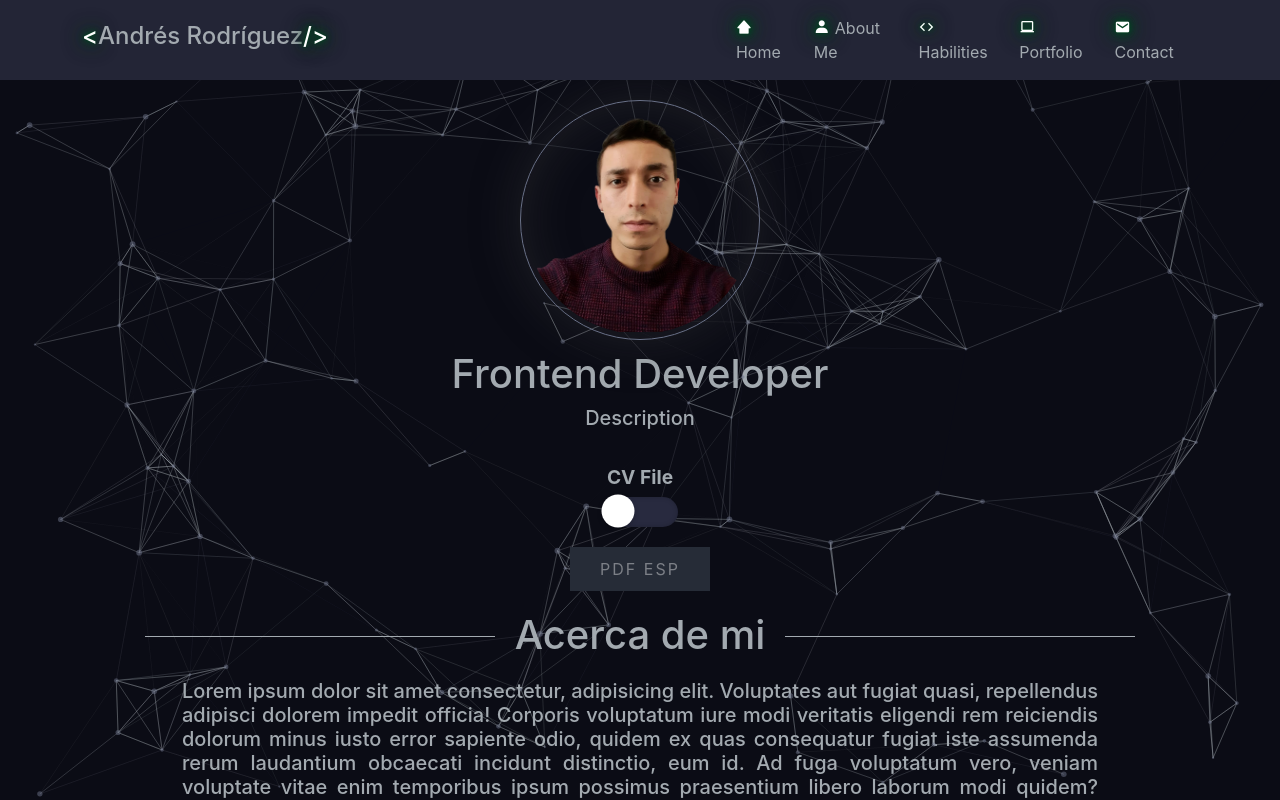
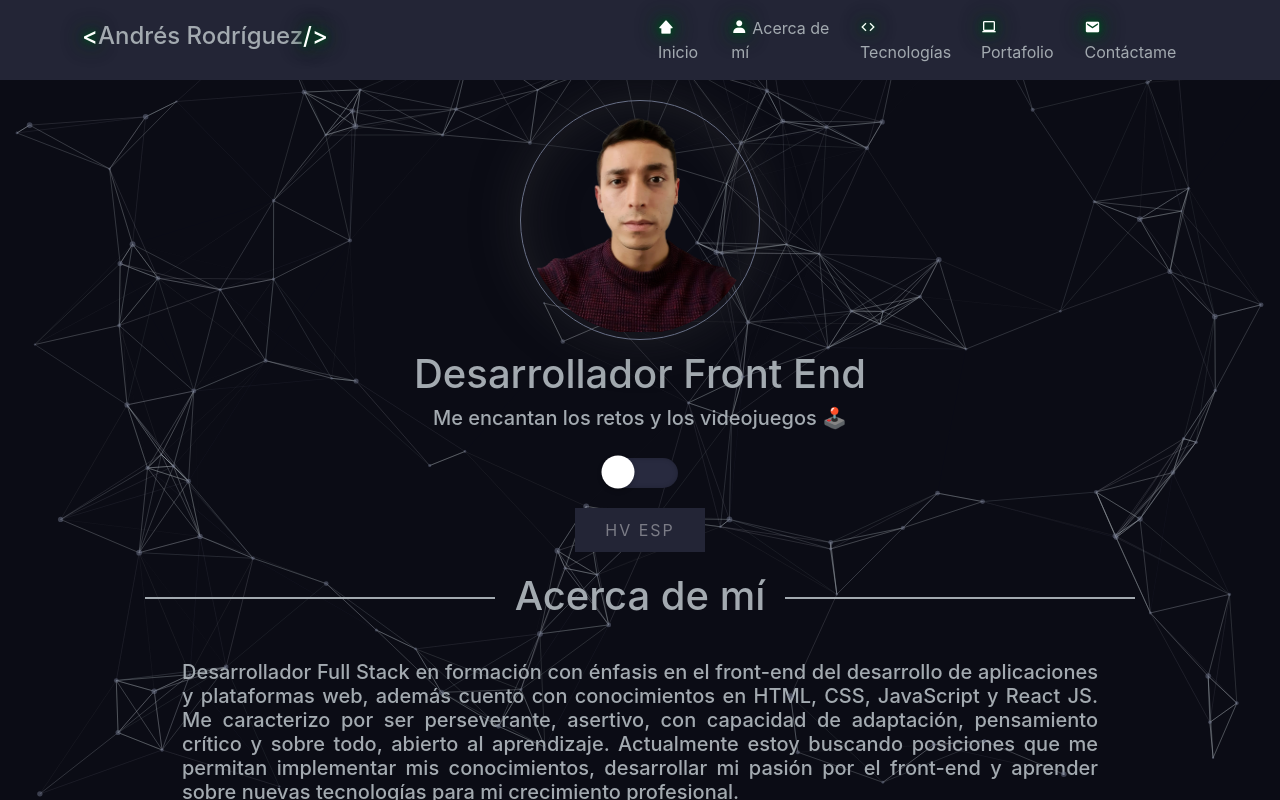
Before and after one commit to JuanDavidGongora/portafoliojuandavid, a React (Vite) app: page / in a window 1280 px wide. Shown: the top 800 px of the page. Built offline with nearby package versions, Linux system fonts and the light colour scheme.

Commit message:
actualizando

```diff
--- a/src/App.css
+++ b/src/App.css
@@ -47,7 +47,7 @@ a{
   display: flex;
   flex-direction: row;
   align-items: end;
-  margin-right: 400px !important;
+  margin-right: 322px !important;
 }
 .imgNav{
   margin-right: 10px;
@@ -129,7 +129,7 @@ a{
 .h1{
   display: inline-block;
   position: relative;
-  margin-bottom: 20px !important;
+  margin-bottom: 40px !important;
   z-index: 99;
 }
 .h1::after, .h1::before{
@@ -151,7 +151,7 @@ a{
   flex-direction: column;
   justify-content: center;
   align-items: center;
-  margin: 20px 0px;
+  margin: 20px 0px 40px 0;
 }
 .h5{
   text-align: justify;
@@ -225,6 +225,7 @@ a{
 .center>input:checked[type="checkbox"] {
   /* background: #03a9f4; */
   background: var(--color-nine);
+  box-shadow: inset 0 0 1px #6B7288,inset 0 0 5px #6B7288,inset 0 0 10px #6B7288,inset 0 0 15px #6B7288,inset 0 0 20px #6B7288,inset 0 0 25px #6B7288;
 }
 
 .box, .box>form>label {
@@ -268,6 +269,7 @@ a{
   box-shadow: -5px -5px 8px rgba(58,58,58,.09019607843137255),5px 5px 10px rgba(66,66,66,.34901960784313724);
   padding: 3px;
   font-size: 30px;
+  /* box-shadow: 0 0 1px #6B7288, 0 0 5px #6B7288, 0 0 10px #6B7288, 0 0 15px #6B7288, 0 0 20px #6B7288, 0 0 25px #6B7288; */
 }
 #check:checked + .box {
   width: 500px;
@@ -322,7 +324,8 @@ button, input, optgroup, select, textarea {
   text-decoration: none;
   text-transform: uppercase;
   color: rgba(255, 255, 255, 0.4);
-  background: #262c37;
+  /* background: #262c37; */
+  background: var(--color-three);
   letter-spacing: 2px;
   font-size: 16px;
   transition: 0.5s;
--- a/src/components/About.jsx
+++ b/src/components/About.jsx
@@ -2,15 +2,15 @@ import React from 'react';
 
 const About = () => {
     return (
-        <div className='aboutMe'>
+        <div className='aboutMe' id='s-about'>
             <div>
                 <h1 className='h1'>
-                    Acerca de mi
+                    Acerca de mí
                 </h1>
             </div>
             <div>
                 <h5 className='h5'>
-                    Lorem ipsum dolor sit amet consectetur, adipisicing elit. Voluptates aut fugiat quasi, repellendus adipisci dolorem impedit officia! Corporis voluptatum iure modi veritatis eligendi rem reiciendis dolorum minus iusto error sapiente odio, quidem ex quas consequatur fugiat iste assumenda rerum laudantium obcaecati incidunt distinctio, eum id. Ad fuga voluptatum vero, veniam voluptate vitae enim temporibus ipsum possimus praesentium libero laborum modi quidem? Voluptatem deserunt non autem aperiam quis deleniti nobis! A ipsam, eaque, debitis necessitatibus itaque facilis corporis odio velit magnam, ipsa voluptate nihil voluptas. Vero, pariatur labore rerum amet inventore aspernatur illum numquam at illo iure harum tempore eveniet explicabo.
+                Desarrollador Full Stack en formación con énfasis en el front-end del desarrollo de aplicaciones y plataformas web, además cuento con conocimientos en HTML, CSS, JavaScript y React JS. Me caracterizo por ser perseverante, asertivo, con capacidad de adaptación, pensamiento crítico y sobre todo, abierto al aprendizaje. Actualmente estoy buscando posiciones que me permitan implementar mis conocimientos, desarrollar mi pasión por el front-end y aprender sobre nuevas tecnologías para mi crecimiento profesional.
                 </h5>
             </div>
 
--- a/src/components/Contact.jsx
+++ b/src/components/Contact.jsx
@@ -3,9 +3,9 @@ import { Form, InputGroup } from "react-bootstrap";
 
 const Contact = () => {
   return (
-    <div className="aboutMe">
+    <div className="aboutMe" id='s-contact'>
       <div>
-        <h1 className="h1">Contactame</h1>
+        <h1 className="h1">Contáctame</h1>
       </div>
       <div className="contactColumn">
 
--- a/src/components/CvToggle.jsx
+++ b/src/components/CvToggle.jsx
@@ -6,11 +6,11 @@ const CvToggle = () => {
   return (
     <>
       <div className="center">
-        <span>
+        {/* <span>
             <b>
                 CV File
             </b>
-        </span>
+        </span> */}
         <input
           type="checkbox"
           checked={toggle}
@@ -25,7 +25,7 @@ const CvToggle = () => {
                 <span></span>
                 <span></span>
                 <span></span>
-                PDF Ing
+                CV Eng
             </a>
             </>
         ) : (
@@ -35,7 +35,7 @@ const CvToggle = () => {
                 <span></span>
                 <span></span>
                 <span></span>
-                PDF Esp
+                HV Esp
             </a>
             </>
         )}
--- a/src/components/Footer.jsx
+++ b/src/components/Footer.jsx
@@ -5,7 +5,7 @@ const Footer = () => {
         <footer className='footer'>
         <div>
             <h5>
-                © Academlo 2022
+                © Andrés Rodríguez Developer
             </h5>
             <div className='icon-container'>
                 <a
--- a/src/components/Habilities.jsx
+++ b/src/components/Habilities.jsx
@@ -10,10 +10,10 @@ import gitHub from '../images/Github.png'
 
 const Habilities = () => {
     return (
-        <div className='aboutMe'>
+        <div className='aboutMe' id='s-tecnologies'>
             <div>
                 <h1 className='h1'>
-                    Habilidades
+                    Tecnologías
                 </h1>
             </div>
             <div className='tecnologies'>
--- a/src/components/Header.jsx
+++ b/src/components/Header.jsx
@@ -10,11 +10,11 @@ const Header = () => {
                     <img src={personalImg} className="imgHeaderCircle" />
                 </div>
                 <div>
-                    <h1>Frontend Developer</h1>
+                    <h1>Desarrollador Front End</h1>
                 </div>
                 <div>
-                    <h5>
-                        Description
+                    <h5 style={{position: "relative", zIndex: "99"}}>
+                        Me encantan los retos y los videojuegos 🕹️
                     </h5>
                 </div>
             </div>
--- a/src/components/NavBar.jsx
+++ b/src/components/NavBar.jsx
@@ -16,23 +16,23 @@ const NavBar = () => {
             <Nav className="navLinks">
               <Nav.Link href="#home" className="links">
               <i className='bx bxs-home-alt-2 iconEdit'></i>
-                Home
+                Inicio
               </Nav.Link>
-              <Nav.Link href="#home" className="links">
+              <Nav.Link href="#s-about" className="links">
               <i className='bx bxs-user iconEdit'></i>
-                About Me
+                Acerca de mí
               </Nav.Link>
-              <Nav.Link href="#link" className="links">
+              <Nav.Link href="#s-tecnologies" className="links">
               <i className='bx bx-expand-horizontal iconEdit'></i>
-                Habilities
+                Tecnologías
               </Nav.Link>
-              <Nav.Link href="#link" className="links">
+              <Nav.Link href="#s-portfolio" className="links">
               <i className='bx bx-laptop iconEdit'></i>
-                Portfolio
+                Portafolio
               </Nav.Link>
-              <Nav.Link href="#link" className="links">
+              <Nav.Link href="#s-contact" className="links">
               <i className='bx bxs-envelope iconEdit'></i>
-                Contact
+                Contáctame
               </Nav.Link>
             </Nav>
           </Navbar.Collapse>
--- a/src/components/Portfolio.jsx
+++ b/src/components/Portfolio.jsx
@@ -14,7 +14,7 @@ import gitHub from '../images/Github.png'
 
 const Portfolio = () => {
     return (
-        <div className='aboutMe'>
+        <div className='aboutMe' id='s-portfolio'>
             <div>
                 <h1 className='h1'>
                     Portafolio
```
